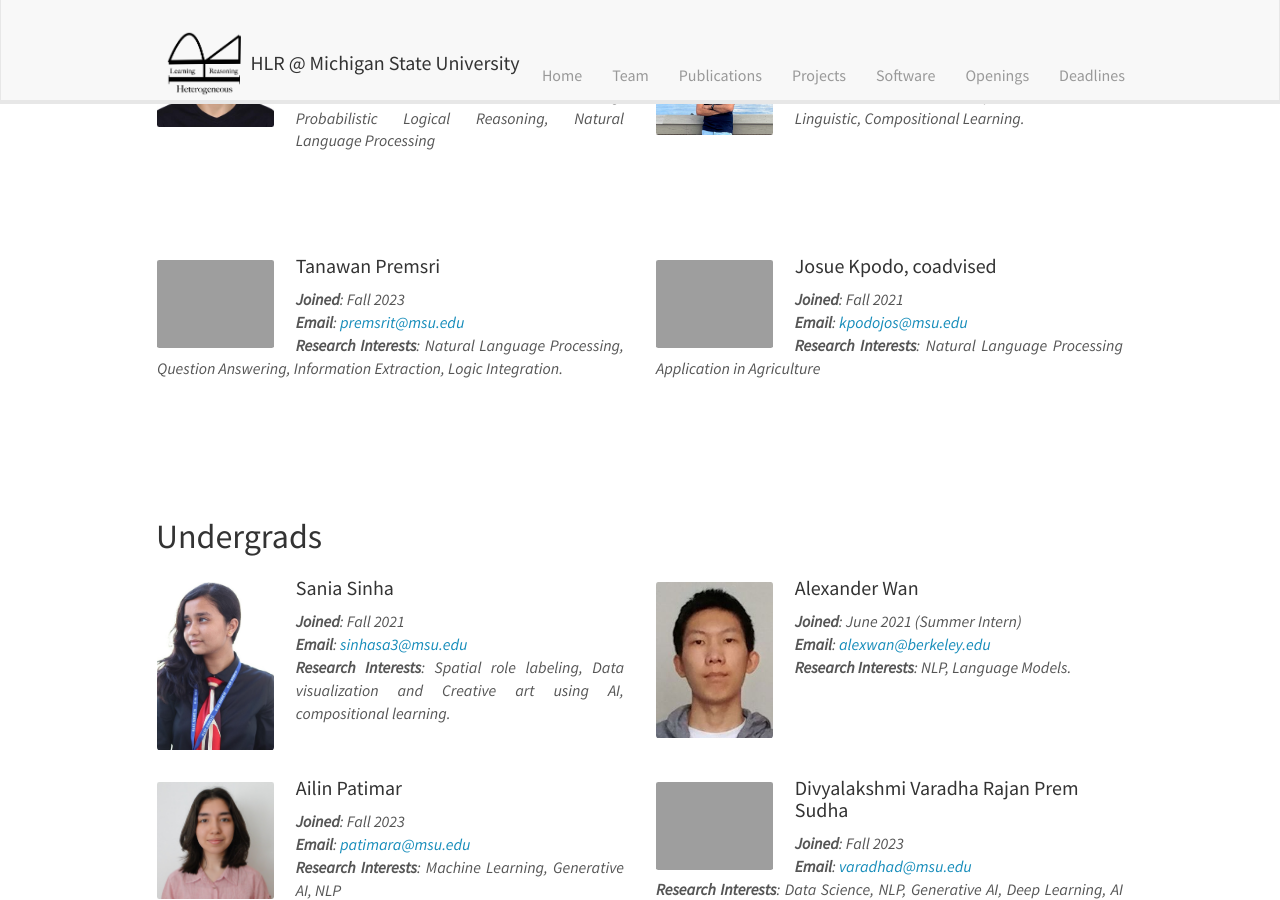
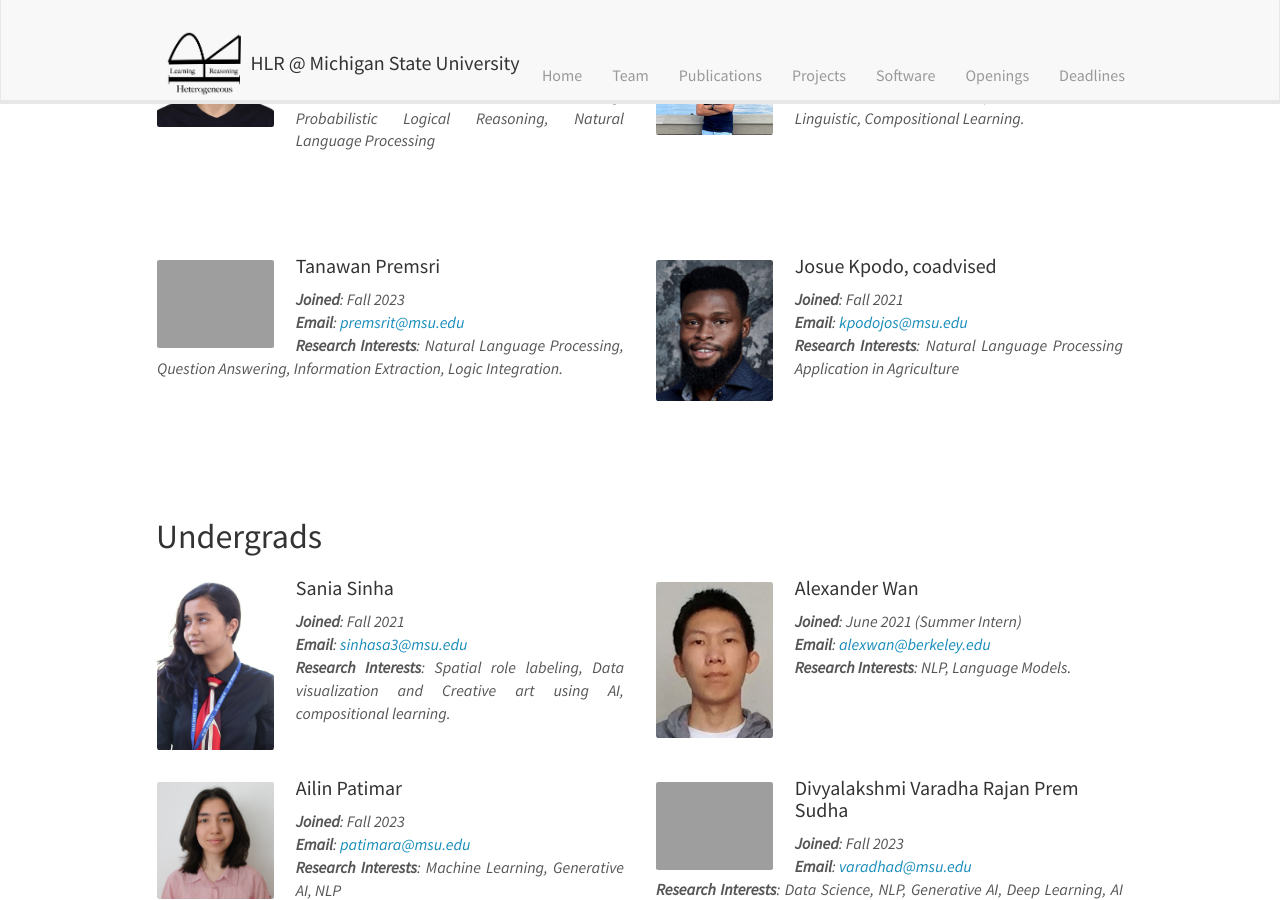
Before and after one commit to HLR/HLR.github.io, a Jekyll site: the page built from _pages/team.md, in a window 1280 px wide and 900 px high, scrolled down 2223 px. Built offline with Jekyll 4.4.1, drawn with Linux system fonts in a browser that asks for light colours; nearby versions of some CDN libraries.

Commit message:
Jouse picture

```diff
--- a/_data/phd_students.yml
+++ b/_data/phd_students.yml
@@ -55,7 +55,7 @@
   joined: Fall 2023
 
 - name: Josue Kpodo, coadvised
-  photo:
+  photo: josue_kpodo_360.png
   research_interest: Natural Language Processing Application in Agriculture
   email: kpodojos@msu.edu
   webpage: /
```
